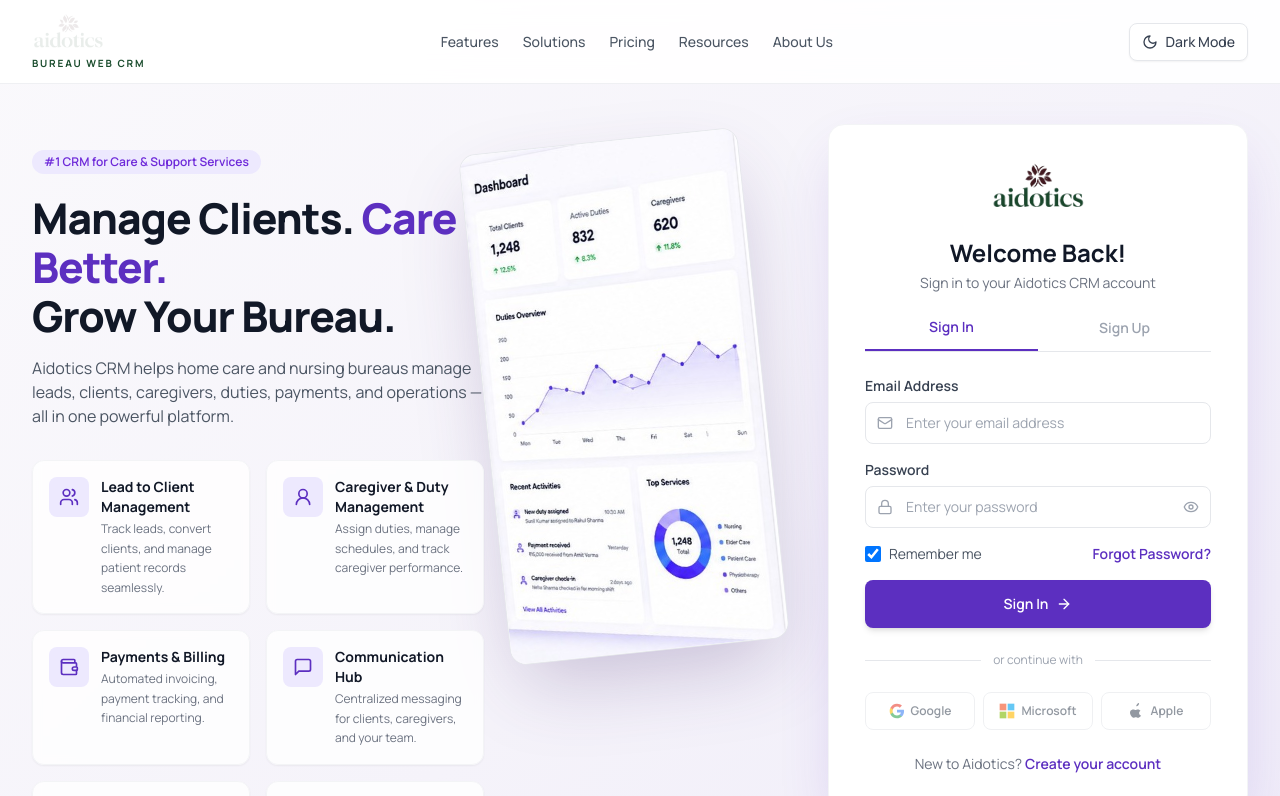
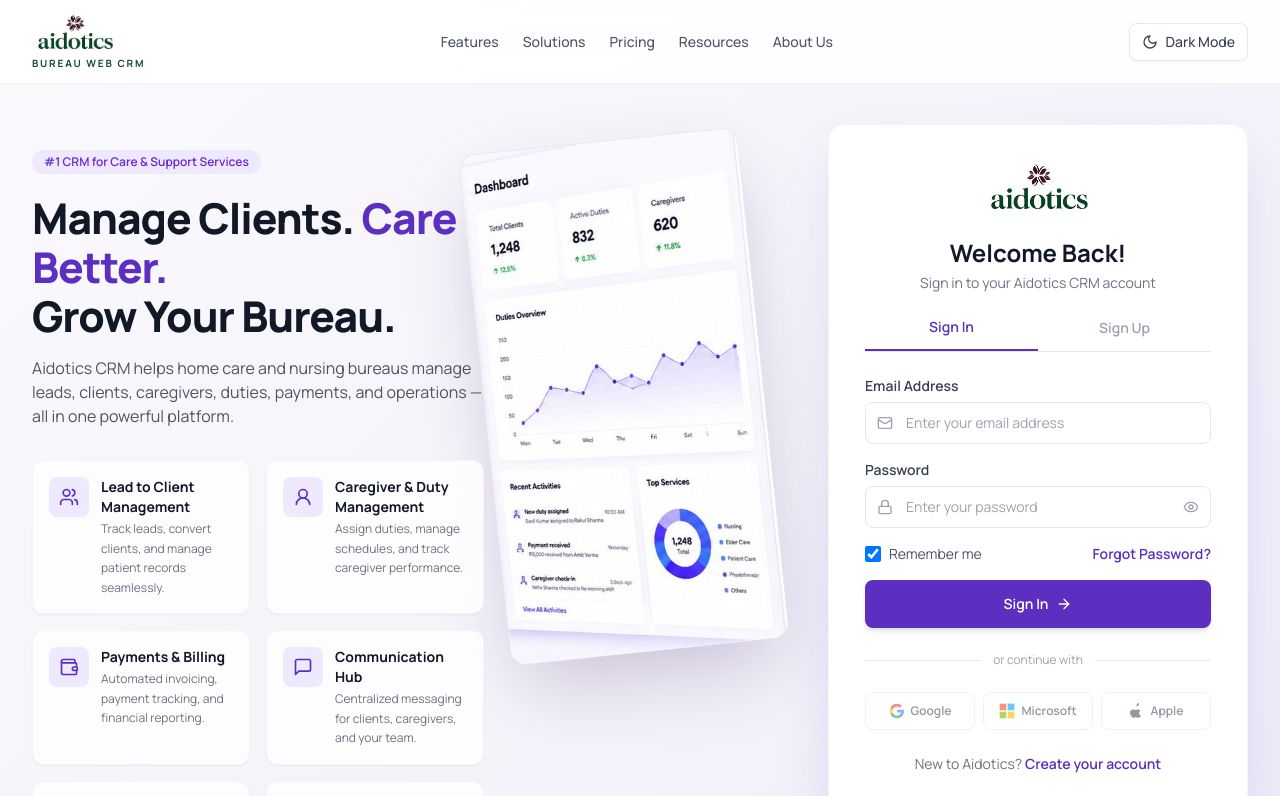
Before and after one commit to aidoticstech-cell/Aidotics-Web-CRM, a Next.js app in the folder web/: page /login in a window 1280 px wide. Shown: the top 796 px of the page. Built offline with nearby package versions, Linux system fonts and the light colour scheme.

Commit message:
Update Aidotics logo to white-background brand lockup.

```diff
--- a/web/src/app/dashboard/page.tsx
+++ b/web/src/app/dashboard/page.tsx
@@ -62,7 +62,7 @@ export default function DashboardPage() {
       <div className="grid min-h-screen grid-cols-1 xl:grid-cols-[240px_1fr_270px]">
         <aside className="bg-[#0c1231] text-white">
           <div className="border-b border-white/10 px-4 py-4">
-            <AidoticsLogo height={40} />
+            <AidoticsLogo height={36} onDarkSurface />
             <p className="mt-2 text-[11px] font-semibold tracking-wide text-white/70">BUREAU WEB CRM</p>
           </div>
           <div className="space-y-1 p-2.5">
--- a/web/src/components/auth/login/LoginSiteHeader.tsx
+++ b/web/src/components/auth/login/LoginSiteHeader.tsx
@@ -11,7 +11,7 @@ export function LoginSiteHeader() {
     <header className="relative z-40 border-b border-gray-200/60 bg-white/90 backdrop-blur-md">
       <div className="mx-auto flex max-w-[1440px] items-center justify-between gap-4 px-4 py-3 sm:px-6 lg:px-8">
         <Link href="/login" className="block min-w-0 text-left">
-          <AidoticsLogo height={40} priority onLightBackground />
+          <AidoticsLogo height={40} priority />
           <p className="mt-1 text-left text-[10px] font-bold uppercase tracking-[0.18em] text-[#1b4d2e]">
             Bureau Web CRM
           </p>
--- a/web/src/components/brand/AidoticsLogo.tsx
+++ b/web/src/components/brand/AidoticsLogo.tsx
@@ -1,7 +1,8 @@
 import Image from "next/image";
 
-const LOGO_WIDTH = 893;
-const LOGO_HEIGHT = 488;
+/** Current brand lockup (white background, green wordmark). */
+const LOGO_WIDTH = 217;
+const LOGO_HEIGHT = 102;
 
 type AidoticsLogoProps = {
   className?: string;
@@ -10,8 +11,8 @@ type AidoticsLogoProps = {
   priority?: boolean;
   /** Center the image in its container (e.g. login card). */
   centered?: boolean;
-  /** Remove black matte on light backgrounds (header / marketing). */
-  onLightBackground?: boolean;
+  /** White pill behind logo on dark UI (dashboard sidebar). */
+  onDarkSurface?: boolean;
 };
 
 export function AidoticsLogo({
@@ -19,21 +20,29 @@ export function AidoticsLogo({
   height = 44,
   priority = false,
   centered = false,
-  onLightBackground = false,
+  onDarkSurface = false,
 }: AidoticsLogoProps) {
   const width = Math.round((LOGO_WIDTH / LOGO_HEIGHT) * height);
 
-  return (
+  const img = (
     <Image
       src="/aidotics-logo.png"
       alt="aidotics"
       width={width}
       height={height}
       priority={priority}
-      className={`h-auto max-w-full object-contain ${centered ? "object-center" : "object-left"} ${
-        onLightBackground ? "mix-blend-screen" : ""
-      } ${className}`}
+      className={`h-auto max-w-full object-contain ${centered ? "object-center" : "object-left"} ${className}`}
       style={{ height, width }}
     />
   );
+
+  if (onDarkSurface) {
+    return (
+      <div className="inline-block rounded-lg bg-white px-2.5 py-1.5 shadow-sm">
+        {img}
+      </div>
+    );
+  }
+
+  return img;
 }
```
Also changed, not shown: web/public/aidotics-logo.png.
